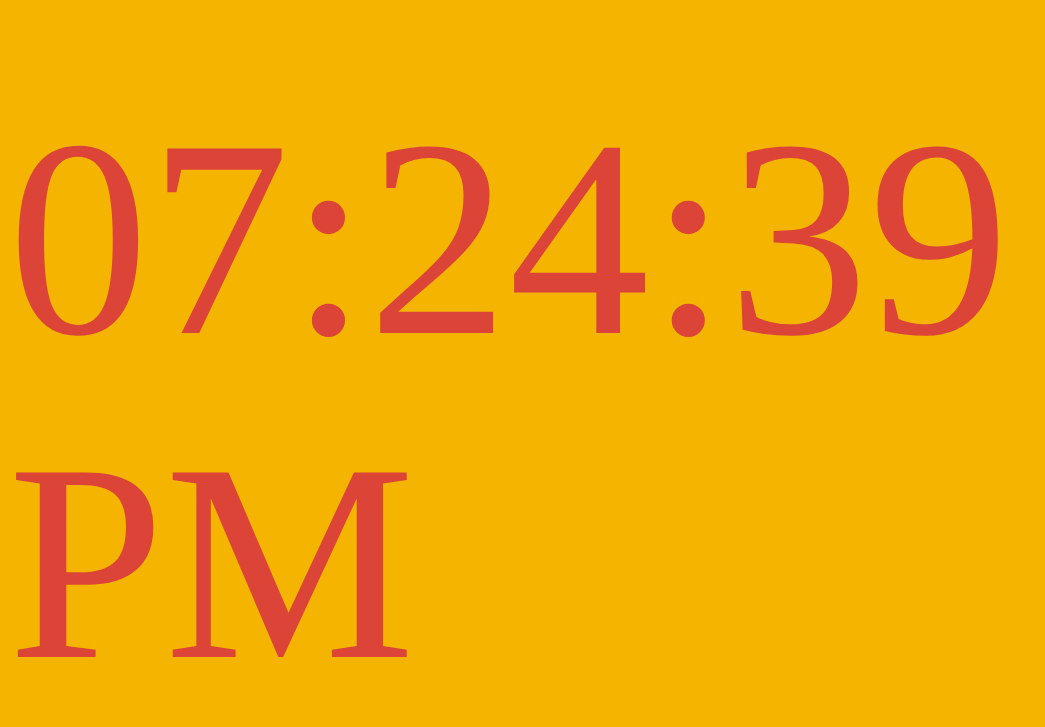
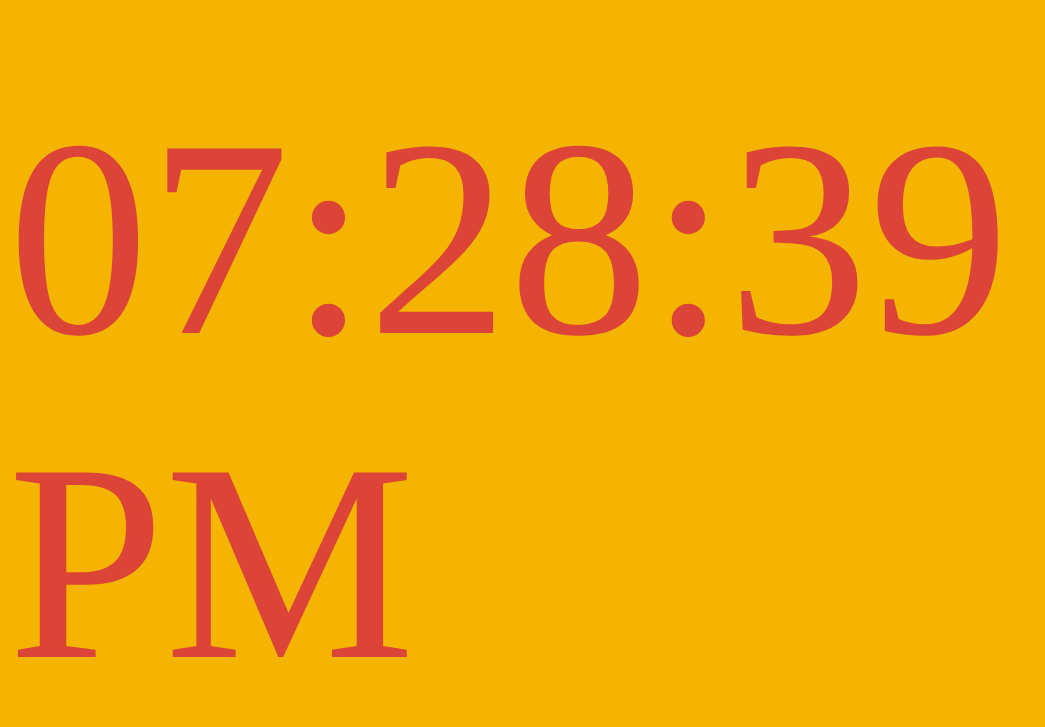
Before and after one commit to ethan627hsu/Google-Sans-Clock, a plain HTML site: page index.html in a window 1280 px wide. Shown: the whole page, without its empty margins (0-1045 px from the left). Drawn offline with Linux system fonts and the light colour scheme; a web font is replaced by a local one.

Commit message:
Update index.html

```diff
--- a/index.html
+++ b/index.html
@@ -23,12 +23,15 @@
     var colors = ["#DB4437","#F4B400","#0F9D58","#4285F4"];
     var currDate = new Date();
     var currHour = currDate.getHours() === 0 ? 24 : currDate.getHours();
-    var currMinute = currDate.getMinutes();
+    var currMinute = currDate.getMinutes() + 4;
     var currSecond = currDate.getSeconds();
     var session = "PM";
 
     if(currHour < 12){
         session = "AM";
+    }
+    else if(currHour === 12){
+
     }
     else{
     currHour = currHour - 12;
```
